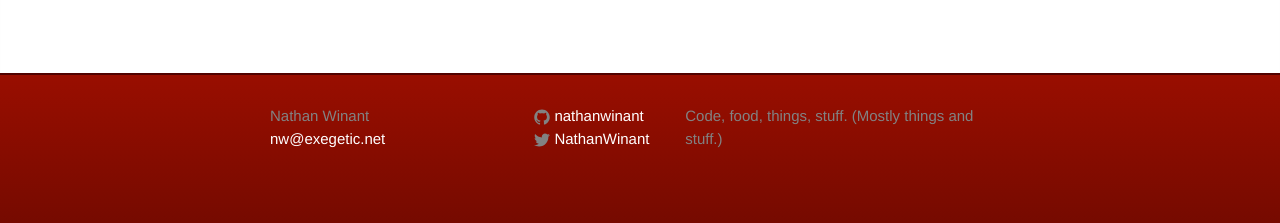
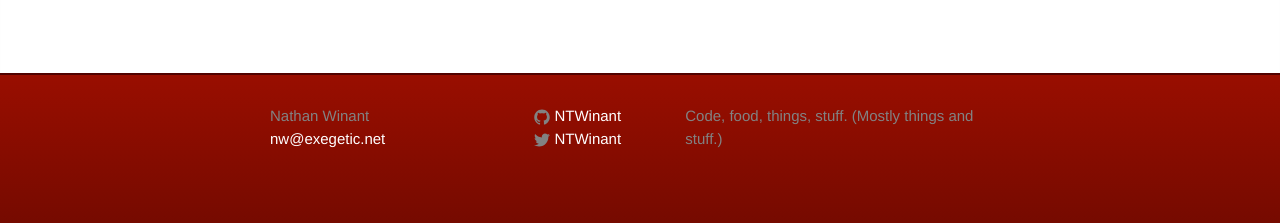
Before and after one commit to nwinant/nwinant.github.io, a Jekyll site: the page built from index.md, in a window 1280 px wide. Shown: the part 615-838 px from the top of the page. Built offline with Jekyll 4.4.1, drawn with Linux system fonts in a browser that asks for light colours.

Commit message:
Update twitter & github usernames to NTWinant.

```diff
--- a/_config.yml
+++ b/_config.yml
@@ -5,8 +5,8 @@ description: > # this means to ignore newlines until "baseurl:"
   Code, food, things, stuff. (Mostly things and stuff.)
 baseurl: "" # the subpath of your site, e.g. /blog/
 url: "http://exegetic.net" # the base hostname & protocol for your site
-twitter_username: NathanWinant
-github_username:  nathanwinant
+twitter_username: NTWinant
+github_username:  NTWinant
 
 # Build settings
 markdown: kramdown
```
